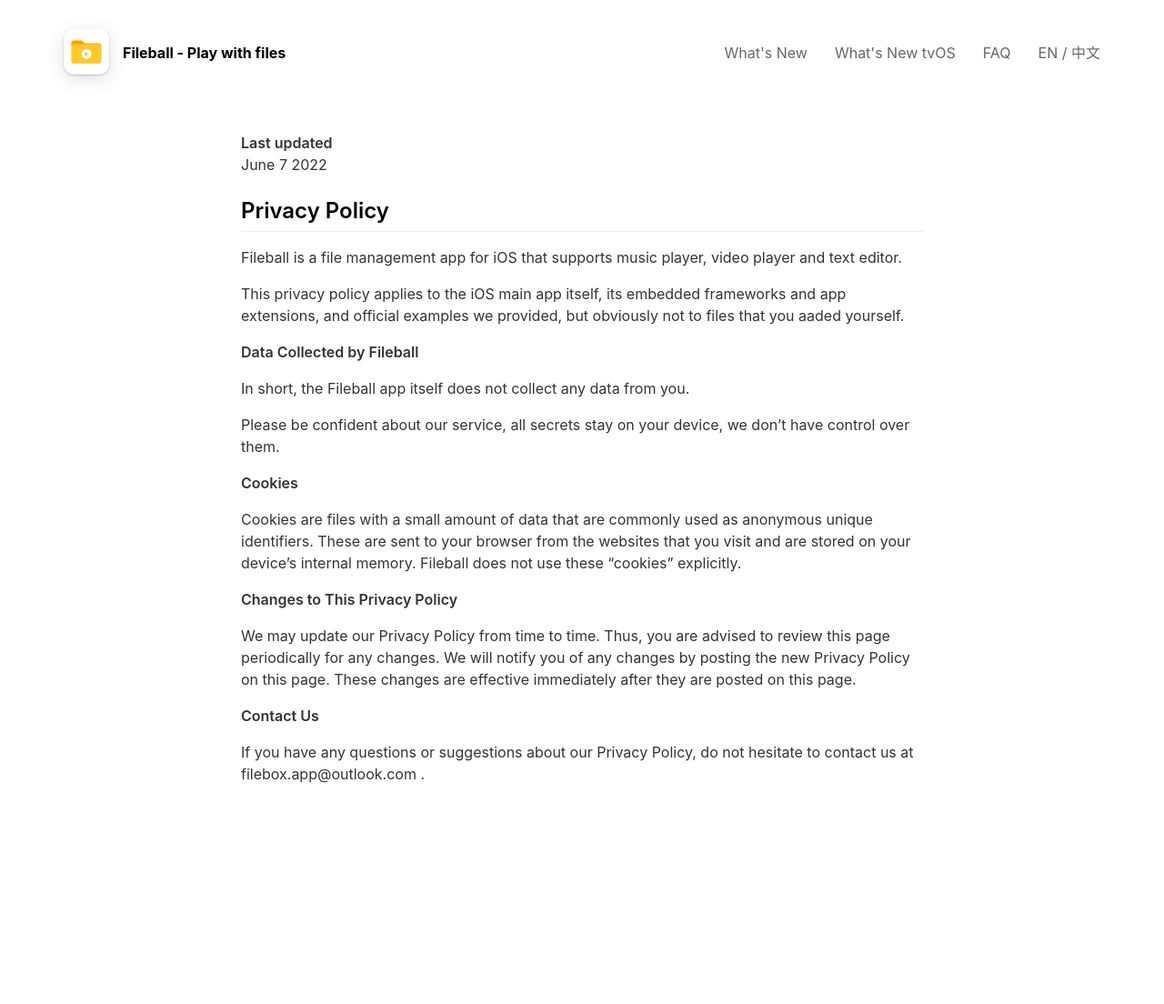
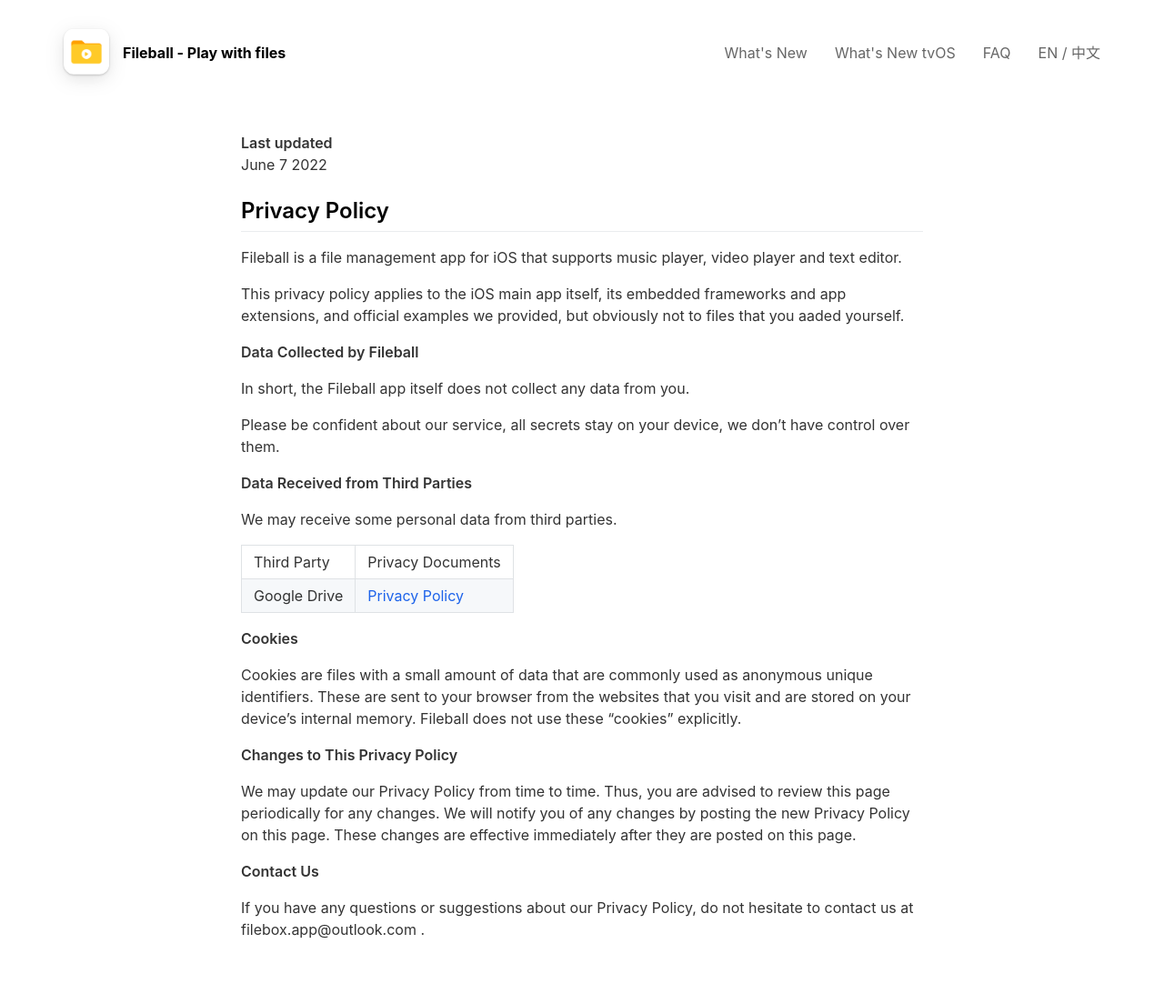
Before and after one commit to alexiscn/fileball.app, a Jekyll site: the page built from _pages/privacypolicy.md, in a window 1280 px wide. Shown: the whole page at 91% size. Built offline with Jekyll 4.4.1, drawn with Linux system fonts in a browser that asks for light colours; nearby versions of some CDN libraries; before the commit the page ends 933 px from its top, so only the background shows below that.

Commit message:
update changelog

```diff
--- a/_pages/privacypolicy.md
+++ b/_pages/privacypolicy.md
@@ -21,6 +21,15 @@
 
 Please be confident about our service, all secrets stay on your device, we don't have control over them.
 
+
+**Data Received from Third Parties**
+
+We may receive some personal data from third parties.
+
+| - | - |
+| Third Party | Privacy Documents |
+| Google Drive | [Privacy Policy](https://policies.google.com/privacy) |
+
 **Cookies**
 
 Cookies are files with a small amount of data that are commonly used as anonymous unique identifiers. These are sent to your browser from the websites that you visit and are stored on your device's internal memory. Fileball does not use these "cookies" explicitly.
```
